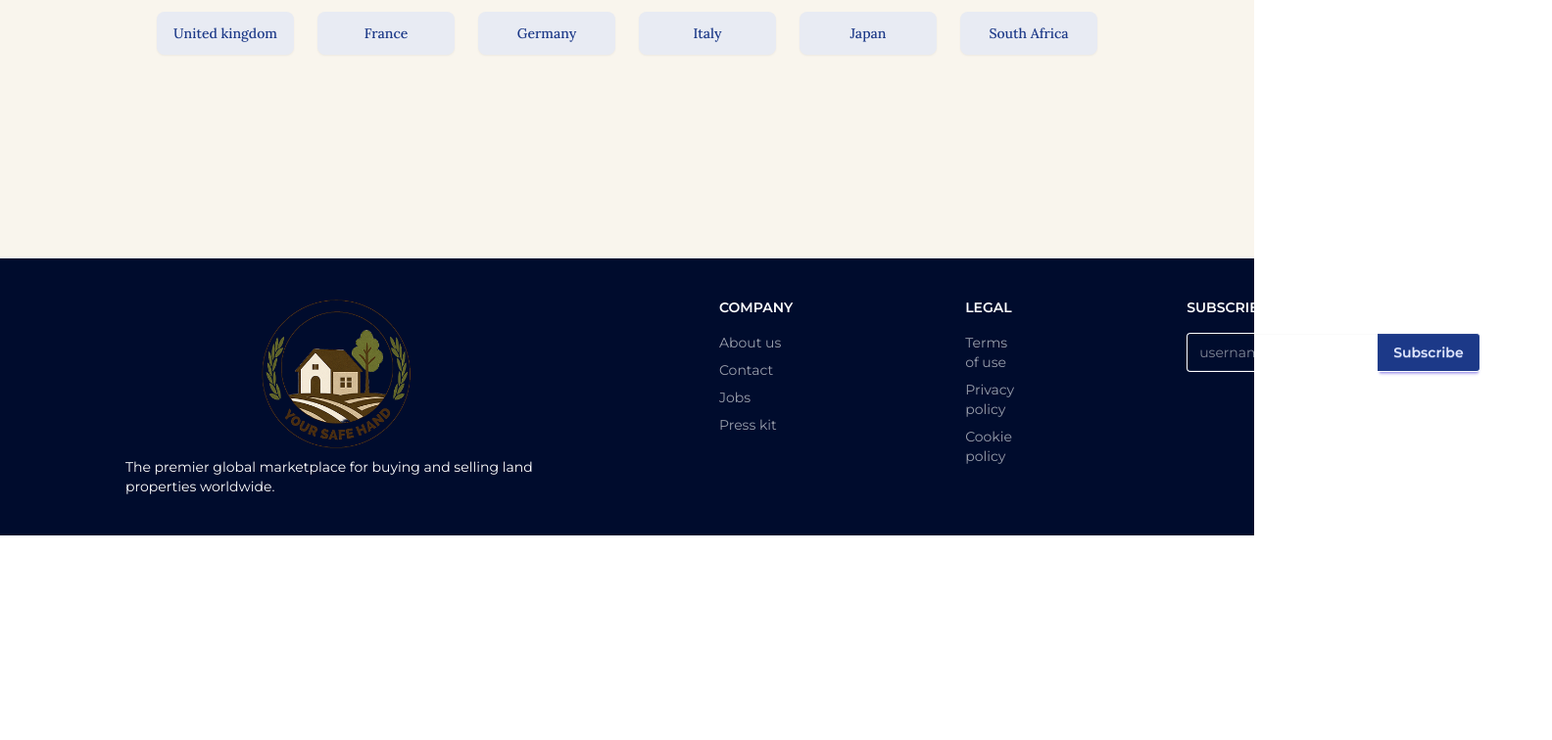
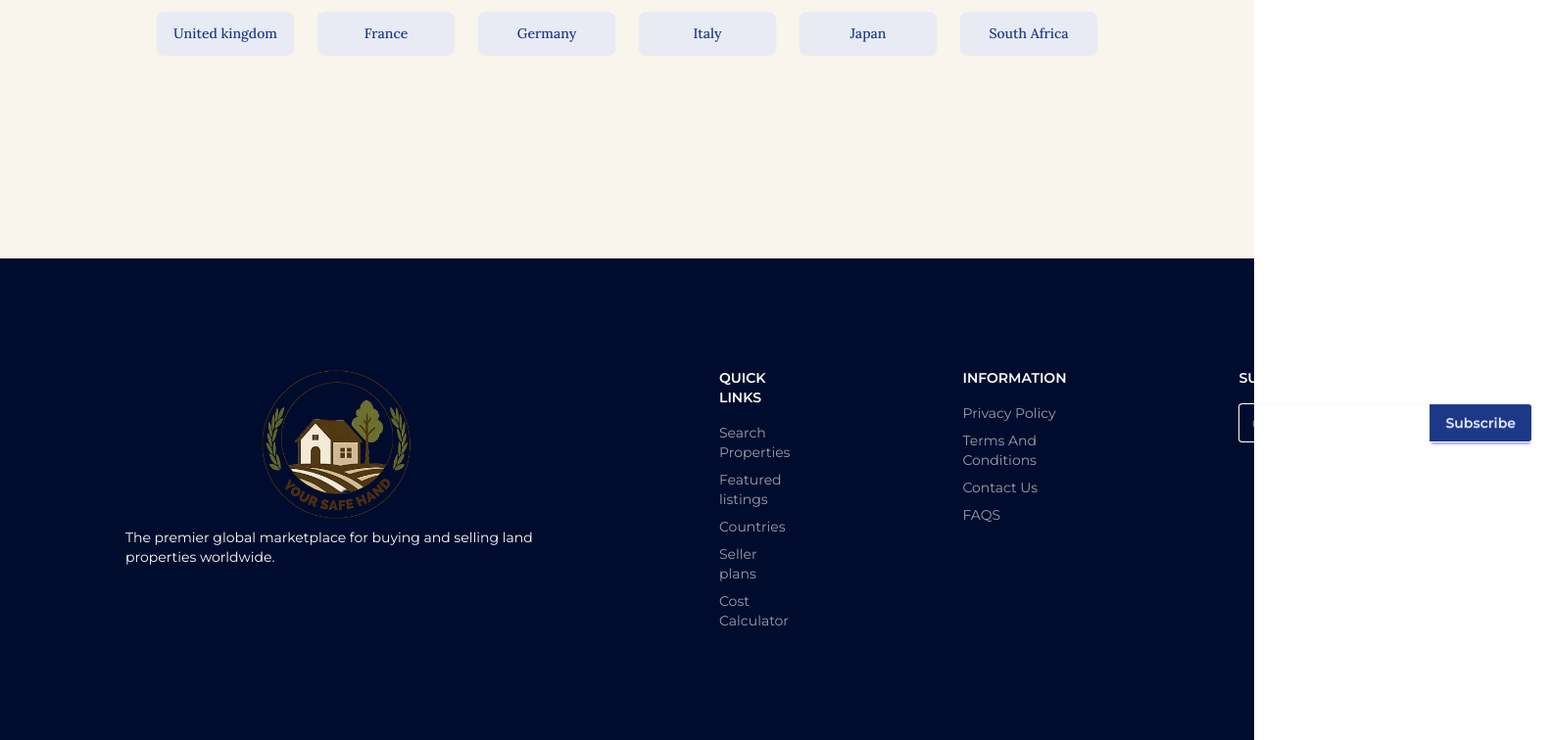
Before and after one commit to MHShiqder/Ease-Chat, a React (Vite) app: page / in a window 1280 px wide. Shown: the part 10732-11488 px from the top of the page at 98% size, 1584 px wide, since content can reach past the window. Before the commit the page ends 11279 px from the top, so only its background shows below. Built offline with nearby package versions, Linux system fonts and the light colour scheme.

Commit message:
modified the footer

```diff
--- a/src/layout/Footer.tsx
+++ b/src/layout/Footer.tsx
@@ -1,7 +1,7 @@
 export default function Footer() {
   return (
     <div>
-      <footer className="footer sm:footer-horizontal   p-10 px-32 montserrat-font bg-[#000C2D] text-white gap-44">
+      <footer className="footer sm:footer-horizontal   py-28 px-32 montserrat-font bg-[#000C2D] text-white gap-44">
         <aside className="flex flex-col w-[430px] items-center justify-center">
           <img src="/logo.png" alt="" className="w-40"/>
           <p className="">
@@ -9,17 +9,19 @@ export default function Footer() {
           </p>
         </aside>
         <nav>
-          <h6 className="footer-title ">Company</h6>
-          <a className="link link-hover">About us</a>
-          <a className="link link-hover">Contact</a>
-          <a className="link link-hover">Jobs</a>
-          <a className="link link-hover">Press kit</a>
+          <h6 className="footer-title ">Quick Links</h6>
+          <a className="link link-hover">Search Properties</a>
+          <a className="link link-hover">Featured listings</a>
+          <a className="link link-hover">Countries</a>
+          <a className="link link-hover">Seller plans</a>
+          <a className="link link-hover">Cost Calculator</a>
         </nav>
         <nav>
-          <h6 className="footer-title">Legal</h6>
-          <a className="link link-hover">Terms of use</a>
-          <a className="link link-hover">Privacy policy</a>
-          <a className="link link-hover">Cookie policy</a>
+          <h6 className="footer-title">Information</h6>
+          <a className="link link-hover">Privacy Policy</a>
+          <a className="link link-hover">Terms And Conditions</a>
+          <a className="link link-hover">Contact Us</a>
+          <a className="link link-hover">FAQS</a>
         </nav>
         <form>
           <h6 className="footer-title">Subscribe To our land news Email</h6>
```
